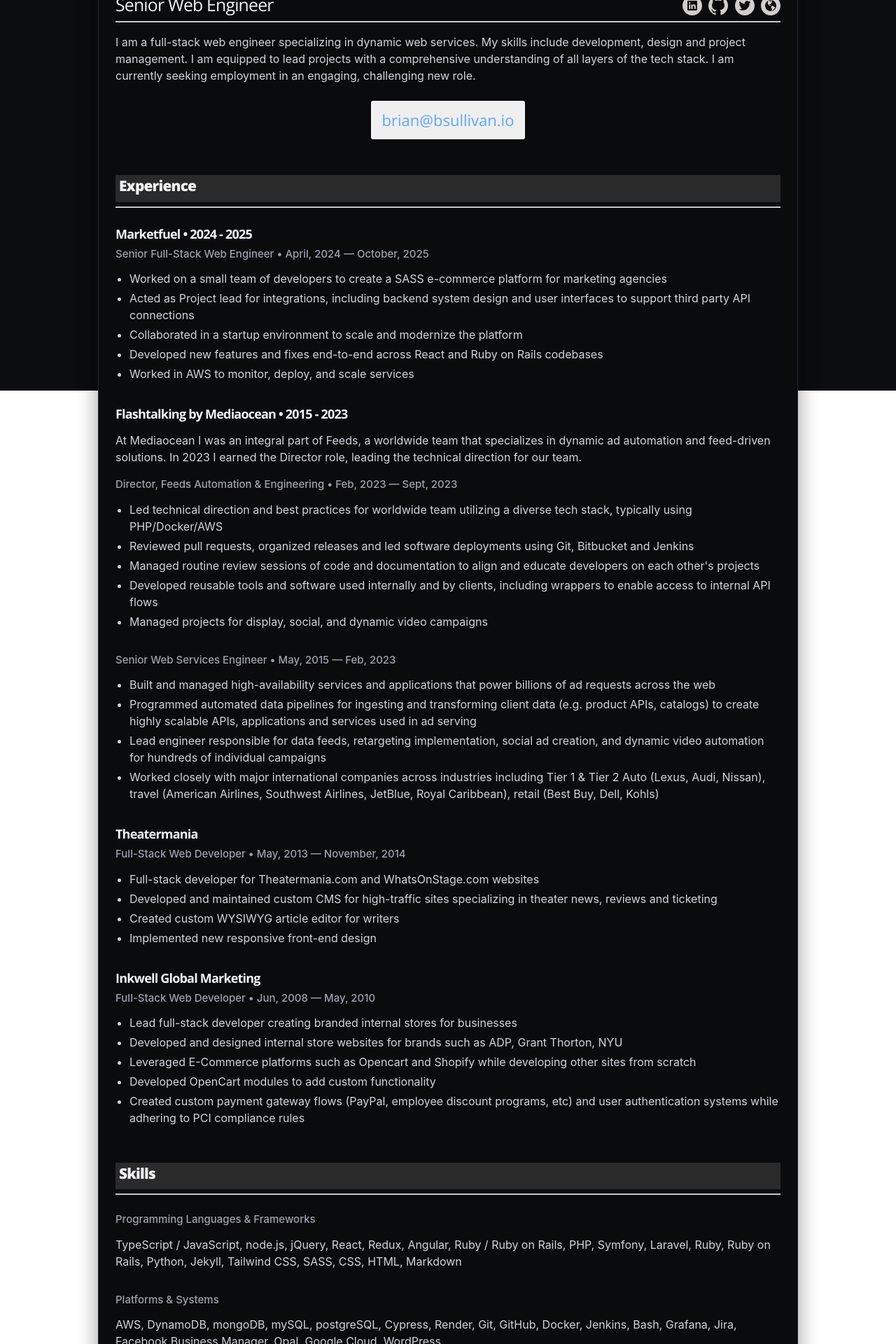
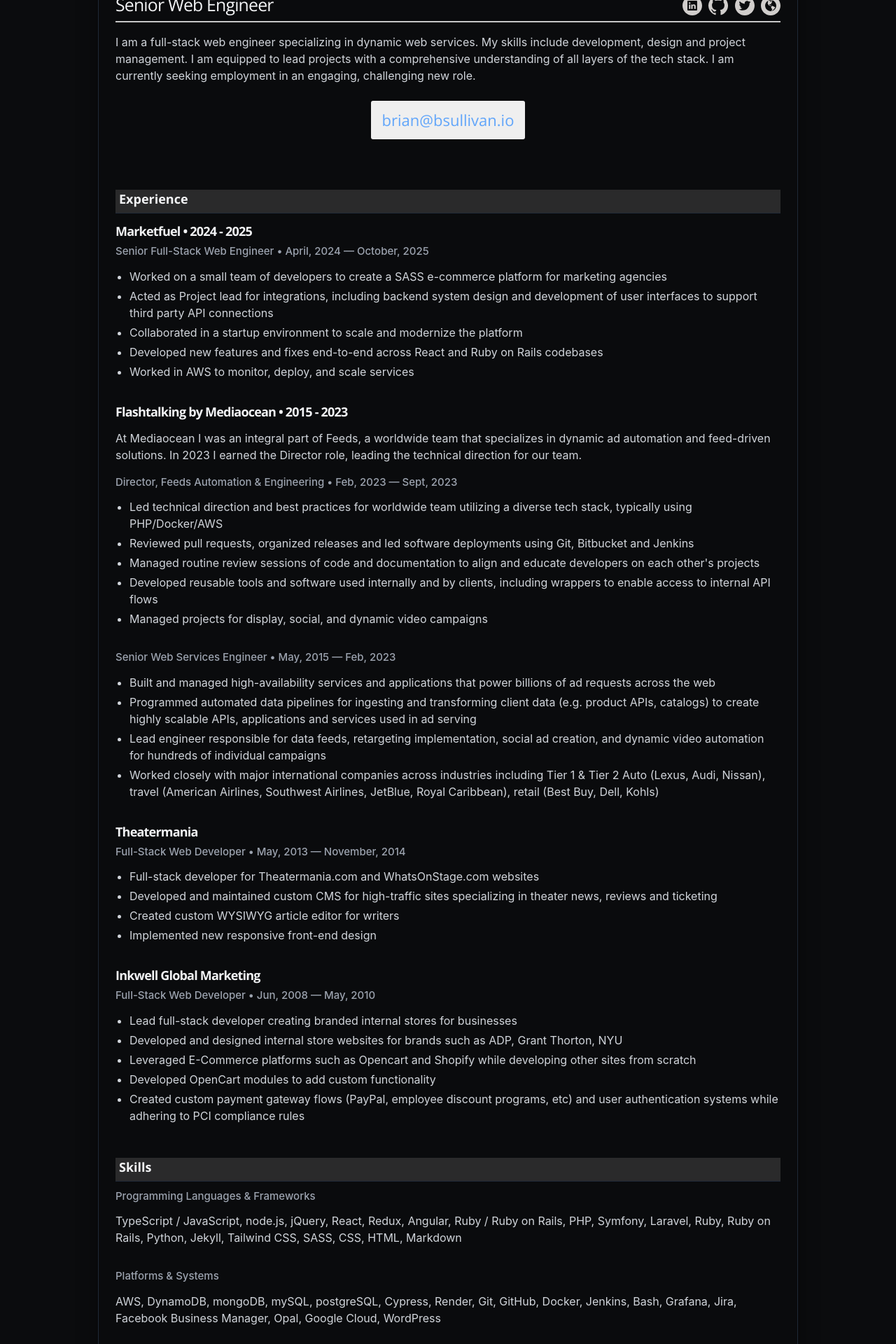
Before and after one commit to bsullivan-io/bsullivan.io, a Jekyll site: the page built from resume/index.html, in a window 1280 px wide. Shown: the part 342-2262 px from the top of the page at 70% size. Built offline with Jekyll 4.4.1, drawn with Linux system fonts in a browser that asks for light colours.

Commit message:
update experience and layout

```diff
--- a/_data/experience.yml
+++ b/_data/experience.yml
@@ -4,7 +4,7 @@
 - company: Marketfuel • 2024 - 2025
   position: Senior Full-Stack Web Engineer
   duration: April, 2024 &mdash; October, 2025
-  summary: <ul class='resume-item-list'><li>Worked on a small team of developers to create a SASS e-commerce platform for marketing agencies</li><li>Acted as Project lead for integrations, including backend system design and user interfaces to support third party API connections</li><li>Collaborated in a startup environment to scale and modernize the platform</li><li>Developed new features and fixes end-to-end across React and Ruby on Rails codebases</li><li>Worked in AWS to monitor, deploy, and scale services</li></ul>
+  summary: <ul class='resume-item-list'><li>Worked on a small team of developers to create a SASS e-commerce platform for marketing agencies</li><li>Acted as Project lead for integrations, including backend system design and development of user interfaces to support third party API connections</li><li>Collaborated in a startup environment to scale and modernize the platform</li><li>Developed new features and fixes end-to-end across React and Ruby on Rails codebases</li><li>Worked in AWS to monitor, deploy, and scale services</li></ul>
 
 
 # Director, Feeds Automation
--- a/_layouts/resume2.html
+++ b/_layouts/resume2.html
@@ -5,9 +5,8 @@
 
   <head>
     <style>
-      html, body { height: 100%; margin: 0; }
+      html, body { min-height: 100%; margin: 0; background: #0b0c0e; }
       body {
-        background: #0b0c0e;
         color: #e5e7eb;
         font-family: ui-monospace, SFMono-Regular, Menlo, Monaco, Consolas, "Liberation Mono", "Courier New", monospace;
         display: flex;
@@ -38,7 +37,8 @@
       .resume-content a { color: #60a5fa; }
       .resume-content .page-header h1, .resume-content h2, .resume-content h3, .resume-content h4, .resume-content h5 { color: #f3f4f6; }
       .resume-content .resume-item-copy, .resume-content p, .resume-content li { color: #d1d5db; }
-      .resume-content .section-header h2 { border-bottom: 1px solid #1f2937; padding-bottom: 6px; }
+      .resume-content .section-header { margin: 24px 0 10px; padding: 0; border: 0; background: transparent; }
+      .resume-content .section-header h2 { margin: 0; font-size: 1.125rem; line-height: 1.5; font-weight: 700; color: #f3f4f6; border-bottom: 1px solid #1f2937; padding-bottom: 6px; text-transform: none; letter-spacing: normal; }
       .resume-content .wrapper { background: transparent; }
       .resume-content .header-name { font-size: 2rem; line-height: 1.2; margin: 0 0 8px; color: #f9fafb; font-weight: 700; }
       .resume-content .resume-item-title { font-size: 1.125rem; line-height: 1.5; margin: 12px 0 4px; color: #f3f4f6; font-weight: 600; }
```
